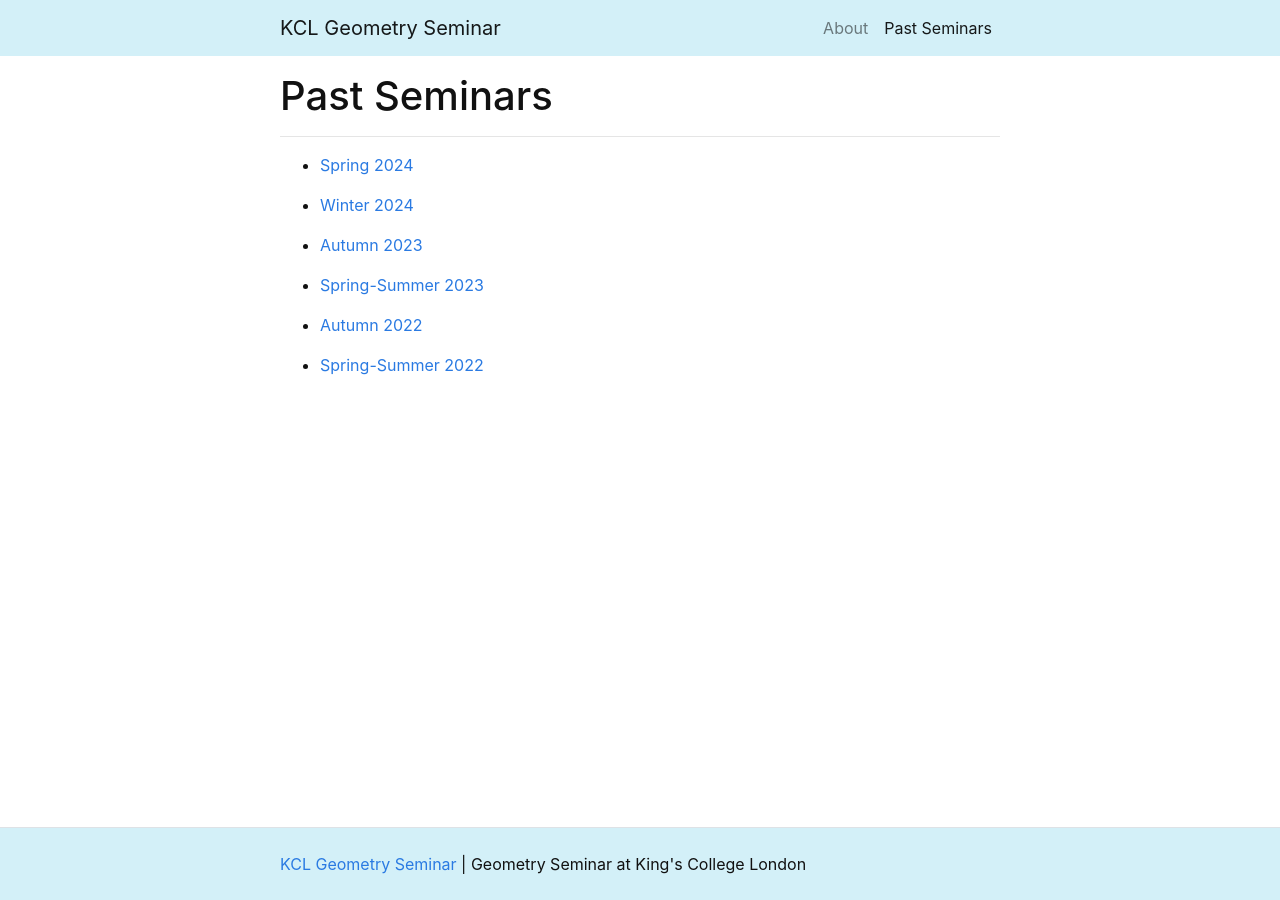
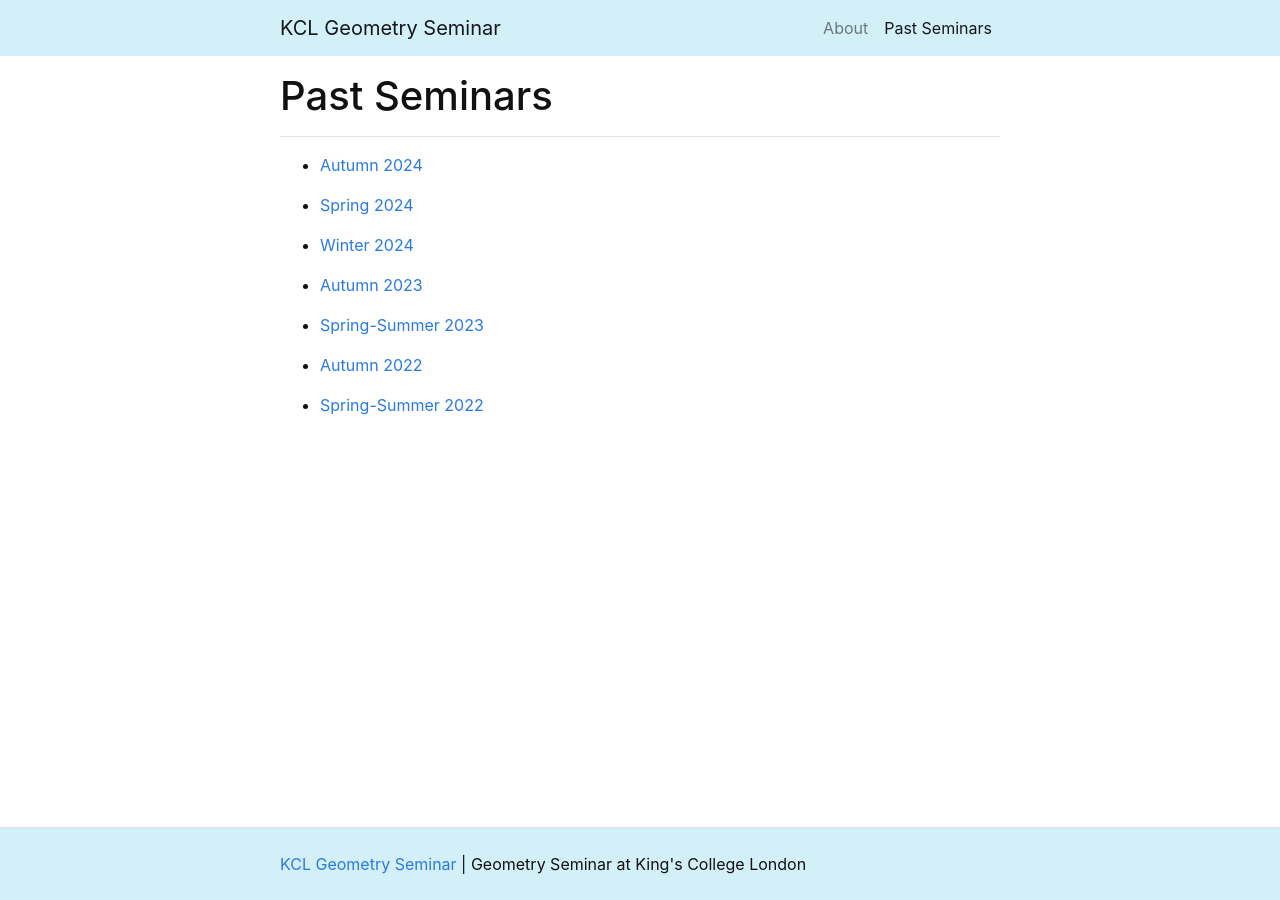
Before and after one commit to kcl-geometry-seminar/kcl-geometry-seminar.github.io, a Jekyll site: the page built from pages/past.md, in a window 1280 px wide. Built offline with Jekyll 4.4.1, drawn with Linux system fonts in a browser that asks for light colours; a script that is not in the unit is left out.

Commit message:
Update past.md

```diff
--- a/pages/past.md
+++ b/pages/past.md
@@ -5,6 +5,7 @@ nav_order: 2
 ---
 
 ----------------------------------------------------------------
+* [Autumn 2024](/a2024.html)
 
 * [Spring 2024](/spring2024.html)
 
```
